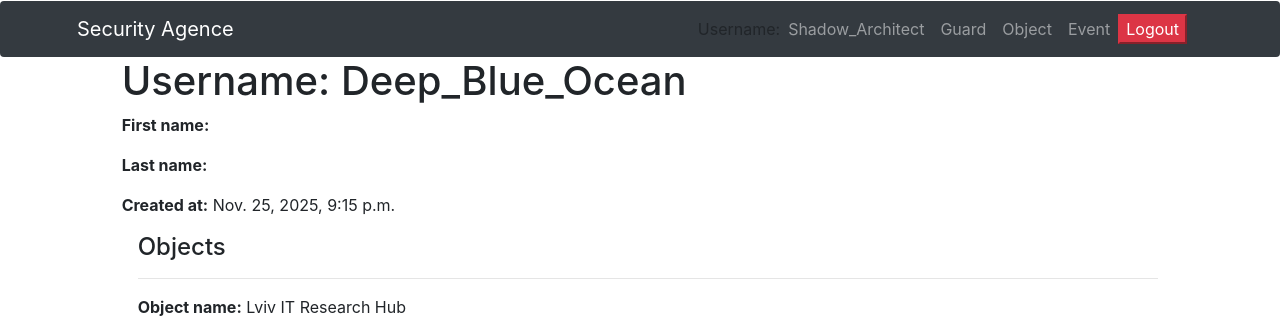
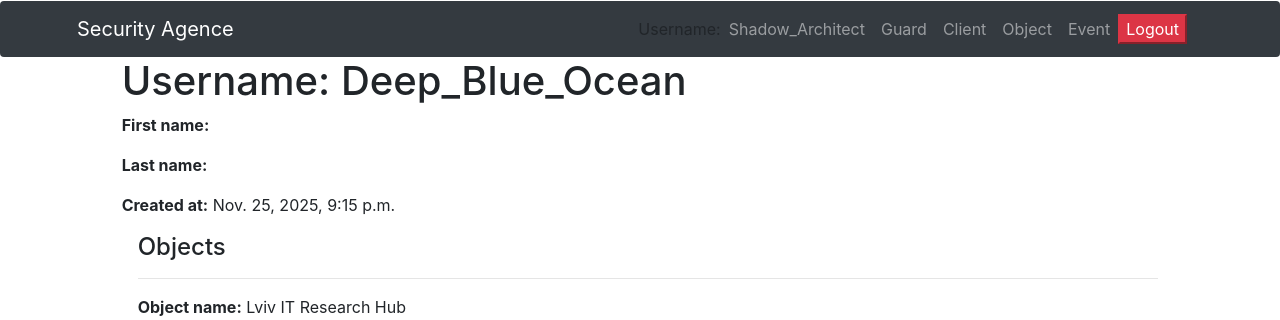
Before and after one commit to andrijbuluk-pixel/security-agency, a Django app: page /client/4/ in a window 1280 px wide. Shown: the top 320 px of the page. Run offline with Django 5.2, Linux system fonts and the light colour scheme; a user stored in the database is signed in; data comes from the database, SQL or seed files in the repository; parts of the project's set-up code (start-up, migrations or seed data) failed here and were passed over.

Commit message:
Added a link to a new page with the Client

```diff
--- a/security/urls.py
+++ b/security/urls.py
@@ -13,8 +13,11 @@ from .views import (
     ObjectCreate,
     ObjectDetailView,
     ClientDetailView,
+    ClientListView,
     ObjectUpdateView,
-    ObjectDeleteView, EventCreate,
+    ObjectDeleteView,
+    EventCreate,
+    ClientCreate,
 
 )
 
@@ -45,7 +48,10 @@ urlpatterns = [
     path("object/<int:pk>/update", ObjectUpdateView.as_view(), name="object-update-list"),
     path("object/<int:pk>/delete", ObjectDeleteView.as_view(), name="object-delete-list"),
 
+    path("client/", ClientListView.as_view(), name="client-list"),
+    path("client/created/", ClientCreate.as_view(), name="client-create"),
     path("client/<int:pk>/", ClientDetailView.as_view(), name="client-detail"),
+
 ]
 
 app_name = "security"
--- a/security/views.py
+++ b/security/views.py
@@ -11,7 +11,8 @@ from .forms import (
     ObjectNameSearchForm,
     ContractCreateForm,
     ObjectCreateForm,
-    EventCreateForm
+    EventCreateForm,
+    ClientCreateForm,
 )
 from .models import Guard, Client, Object, Contract, Event
 
@@ -145,3 +146,17 @@ class ObjectDetailView(LoginRequiredMixin, generic.DetailView):
 
 class ClientDetailView(LoginRequiredMixin, generic.DetailView):
     model = Client
+    form_class = ClientCreateForm
+    success_url = reverse_lazy("security:client-detail")
+
+
+class ClientListView(LoginRequiredMixin, generic.ListView):
+    model = Client
+    paginate_by = 5
+
+
+class ClientCreate(LoginRequiredMixin, generic.CreateView):
+    model = Client
+    form_class = ClientCreateForm
+    template_name = "security/client_form.html"
+    success_url = reverse_lazy("security:client-list")
--- a/templates/include/sidebar.html
+++ b/templates/include/sidebar.html
@@ -14,6 +14,7 @@
 							</a>
 						</li>
 						<li class="nav-item"><a class="nav-link" href="{% url 'security:guard-list' %}">Guard</a></li>
+						<li class="nav-item"><a class="nav-link" href="{% url 'security:client-list' %}">Client</a></li>
 						<li class="nav-item"><a class="nav-link" href="{% url 'security:object-list' %}">Object</a></li>
 						<li class="nav-item"><a class="nav-link" href="{% url 'security:event-list' %}">Event</a></li>
 						<li class="nav-item">
```
